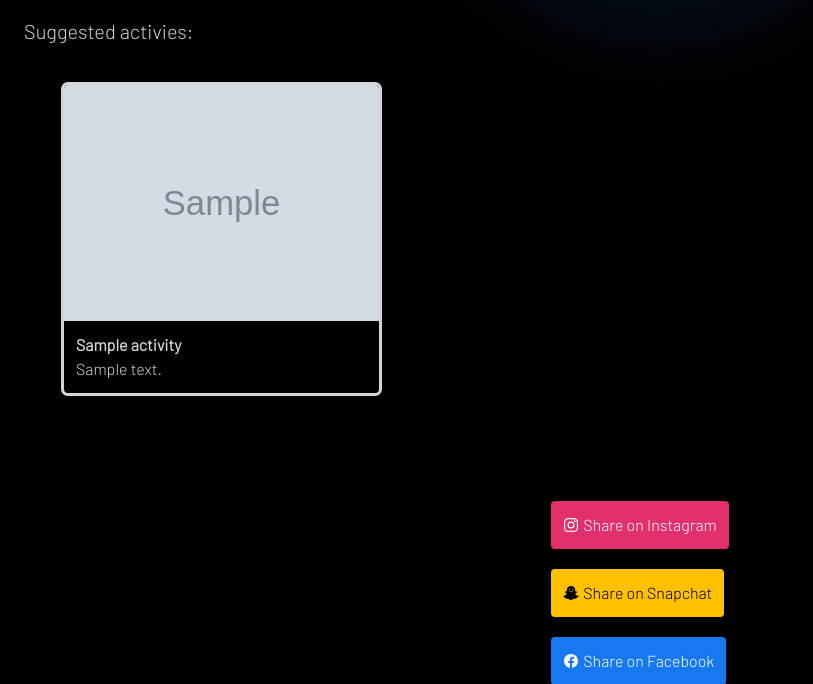
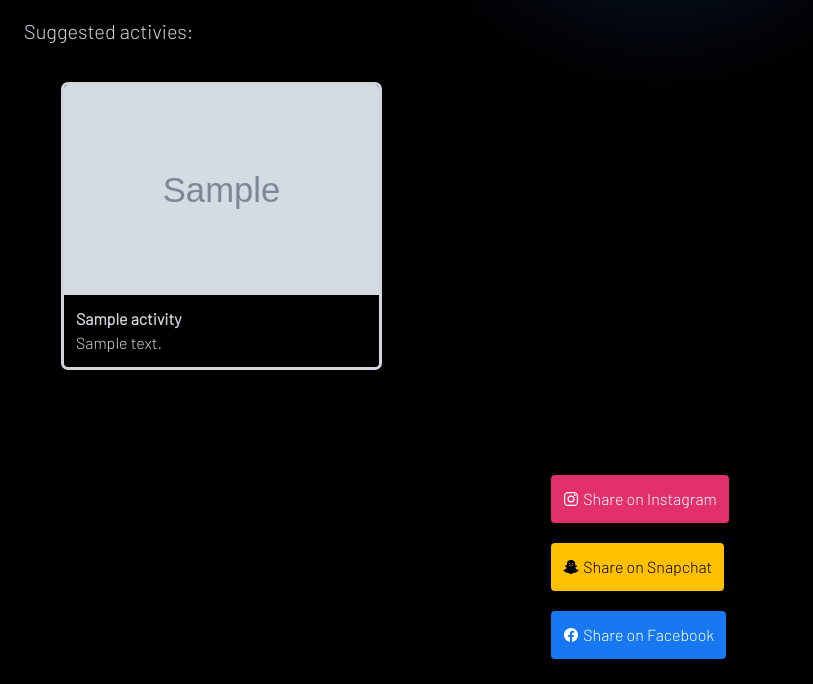
Before and after one commit to jess-excell/hackabury-submission, a Django app: template theApp/templates/personality.html in a window 1280 px wide. Shown: the part 799-1483 px from the top of the page, without its empty margins (0-813 px from the left). Run offline with Django 5.2, Linux system fonts and the light colour scheme; the template is opened without the code that fills it: most values are stand-ins (such as "Sample title", 1, 10 or a date in 2020); grey boxes marked "Sample" are stand-in pictures; some libraries are stand-ins or nearby versions.

Commit message:
Fix error where images on suggested activity cards weren't the same height

```diff
--- a/theApp/templates/personality.html
+++ b/theApp/templates/personality.html
@@ -10,7 +10,7 @@
 <ul class="grid grid-cols-1 md:grid-cols-2 lg:grid-cols-3 gap-6">
     {% for activity in personality.recommended_activities.all %}
         <li class="outline m-10 rounded">
-            <image src={{activity.image_src}} class="rounded-tl rounded-tr "/>
+            <image src={{activity.image_src}} class="aspect-[3/2] rounded-tl rounded-tr "/>
             <div class="p-3">
                 <h3 class="font-bold">{{activity.name}}</h3>
                 <p>{{activity.description}}</p>
```
